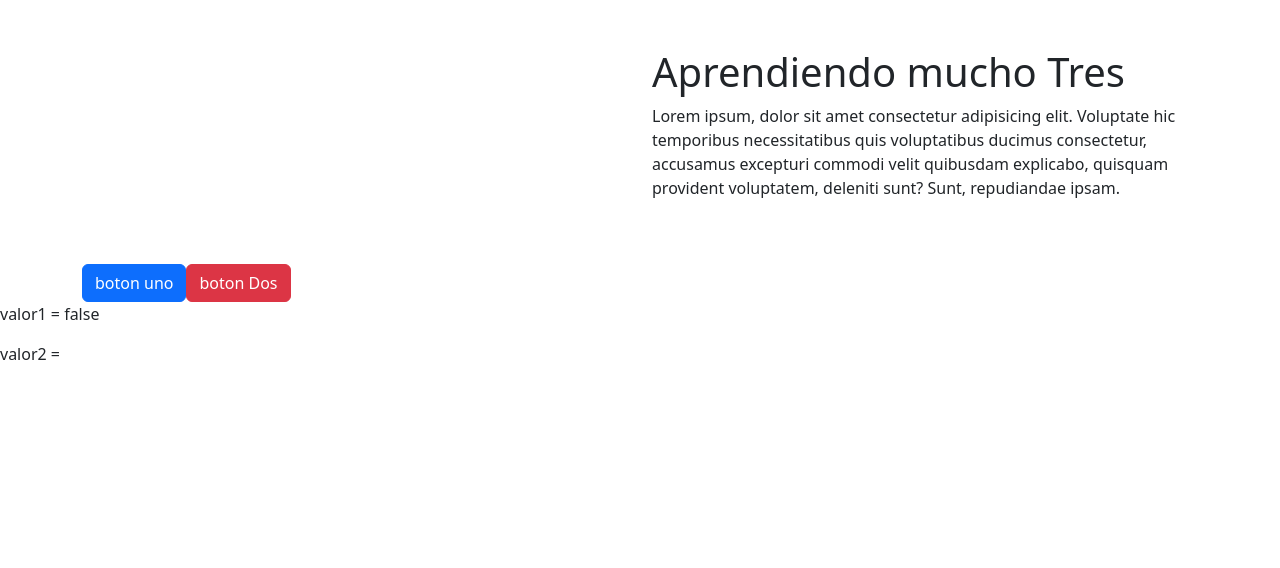
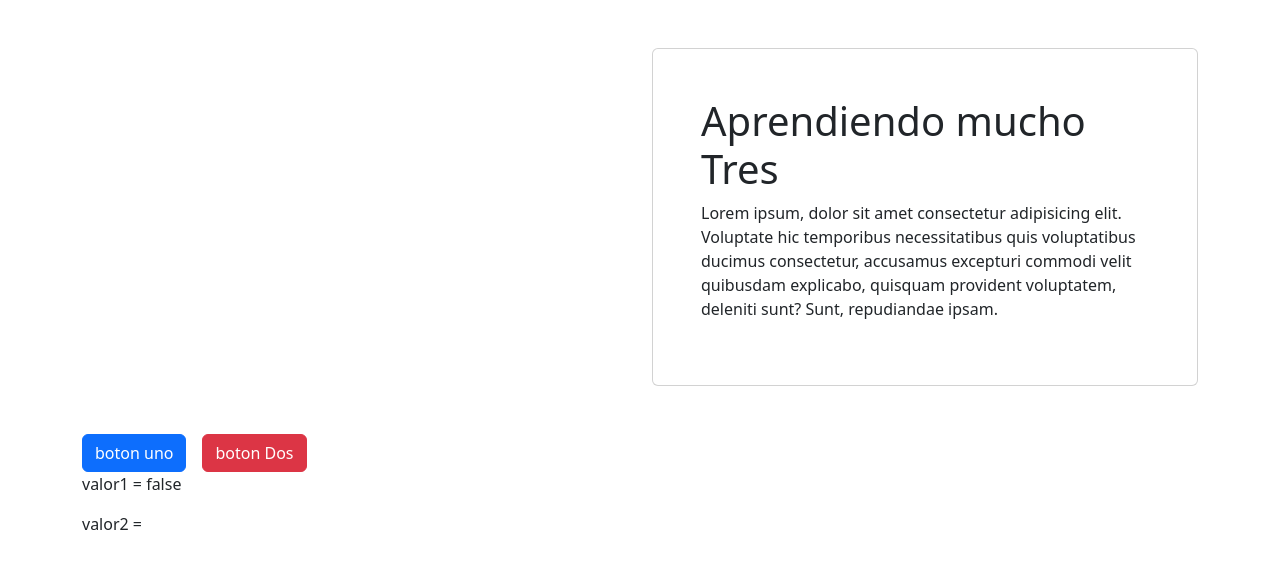
Before and after one commit to mucacran/aprendiendo, an Angular app: page / in a window 1280 px wide. Shown: the top 568 px of the page. Built offline with nearby package versions, Linux system fonts and the light colour scheme.

Commit message:
pudimos aprender sobre else

```diff
--- a/src/app/app.component.html
+++ b/src/app/app.component.html
@@ -8,22 +8,31 @@
             </div>
         </div>
         <div class="col">
-            <div class="card p-5" *ngIf="valor2; else otroCard">
+            <ng-container *ngIf="valor2; else otroCard">
+                <div class="card p-5">
                     <h1>{{title}} Dos</h1>
                     <p>Lorem ipsum, dolor sit amet consectetur adipisicing elit. Voluptate hic temporibus necessitatibus quis voluptatibus ducimus consectetur, accusamus excepturi commodi velit quibusdam explicabo, quisquam provident voluptatem, deleniti sunt? Sunt, repudiandae ipsam.</p>
                 </div>
-            <ng-template #otroCard>
+            </ng-container>
+
+            <ng-template #otroCard >
+                <div class="card p-5">
                     <h1>{{title}} Tres</h1>
                     <p>Lorem ipsum, dolor sit amet consectetur adipisicing elit. Voluptate hic temporibus necessitatibus quis voluptatibus ducimus consectetur, accusamus excepturi commodi velit quibusdam explicabo, quisquam provident voluptatem, deleniti sunt? Sunt, repudiandae ipsam.</p>
+                </div>
             </ng-template>
         </div>
     </div>
 </div>
 
 <div class="container">
-    <button class="btn btn-primary" (click)="valor1 = true">boton uno</button>
+    <button class="btn btn-primary me-3" (click)="valor1 = true">boton uno</button>
     <button class="btn btn-danger" (click)="valor2 = !valor2">boton Dos</button>
-</div>
-
+    <br>
+    <div class="row">
+        <div class="col">
             <p>valor1 = {{valor1}}</p>
             <p>valor2 = {{valor2}}</p>
+        </div>
+    </div>
+</div>
```
Lines whose indentation alone changed are shown as unchanged.
